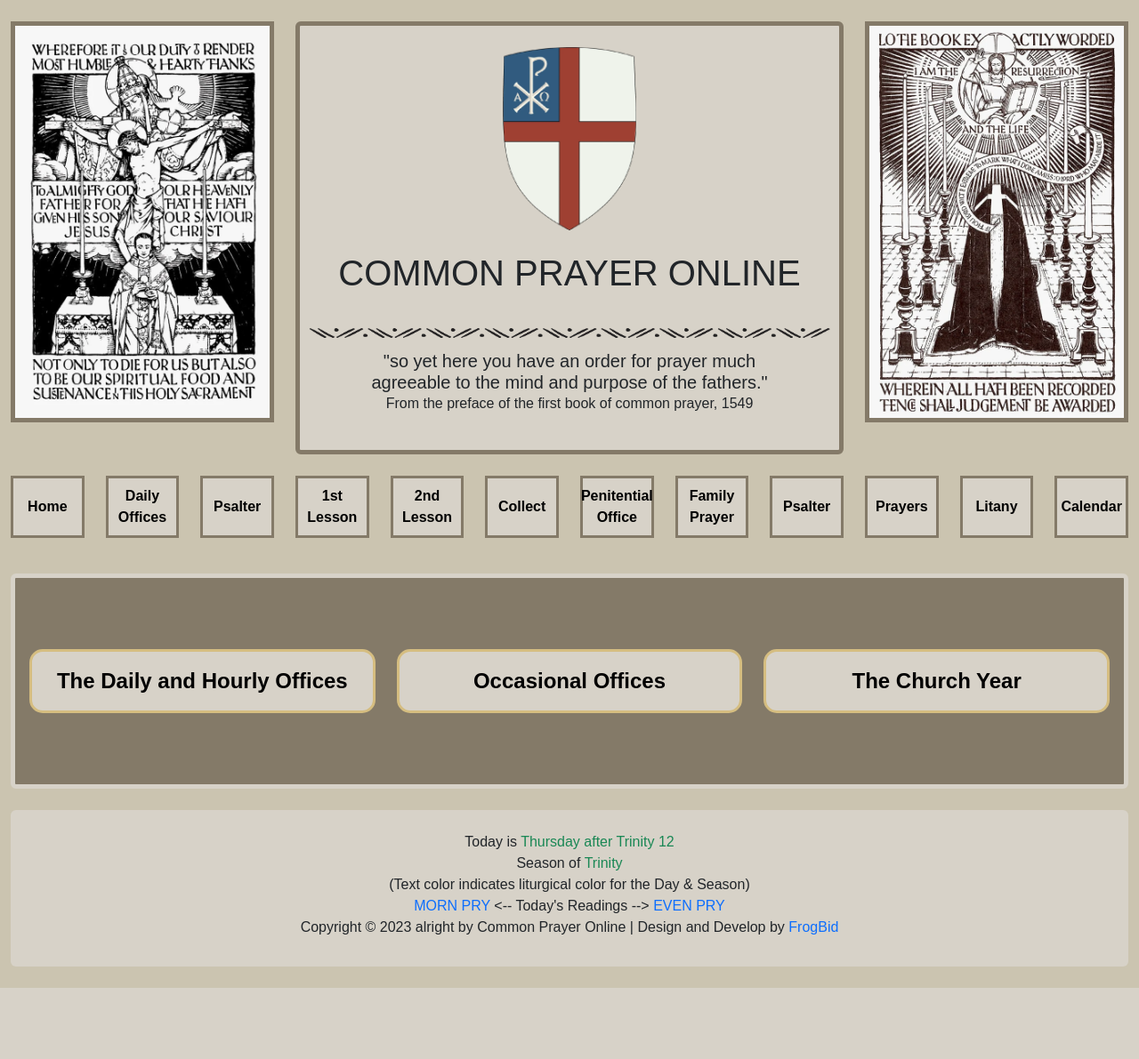
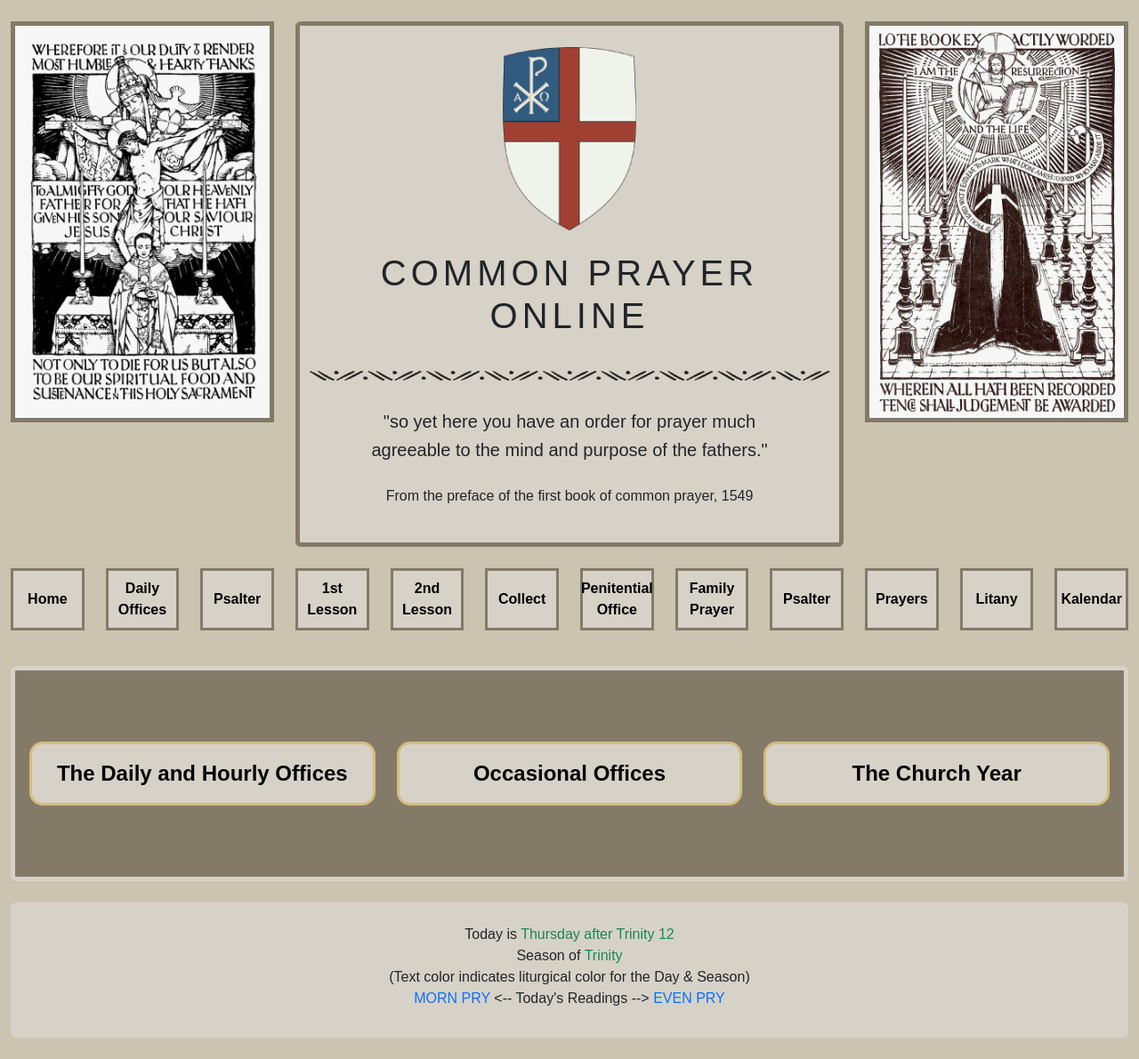
Before and after one commit to Frogbid-Khl/W-Common-Prayer-Online, a PHP site: page / in a window 1280 px wide. Shown: the whole page at 89% size. Before the commit the page ends 1111 px from the top, so only its background shows below. Run offline with PHP 8.4, Linux system fonts and the light colour scheme; some web fonts are replaced.

Commit message:
update all

```diff
--- a/assets/css/style.css
+++ b/assets/css/style.css
@@ -20,6 +20,10 @@
 
 .cpo-logo{
     max-width: 150px;
+}
+
+.cpo-title{
+    letter-spacing: 5px;
 }
 
 .cpo-home-image{
--- a/church-year.html
+++ b/church-year.html
@@ -147,11 +147,6 @@
             <br/>
             <span class="text-primary">MORN PRY</span> <-- Today's Readings --> <span
                 class="text-primary">EVEN PRY</span>
-            <br/>
-            Copyright ©
-            <script>document.write(/\d{4}/.exec(Date())[0])</script>
-            alright by Common Prayer Online | Design and Develop by <a class="text-decoration-none"
-                                                                       href="https://frogbid.com/">FrogBid</a>
         </p>
     </div>
 </section>
--- a/daily-office.html
+++ b/daily-office.html
@@ -106,11 +106,6 @@
             <br/>
             <span class="text-primary">MORN PRY</span> <-- Today's Readings --> <span
                 class="text-primary">EVEN PRY</span>
-            <br/>
-            Copyright ©
-            <script>document.write(/\d{4}/.exec(Date())[0])</script>
-            alright by Common Prayer Online | Design and Develop by <a class="text-decoration-none"
-                                                                       href="https://frogbid.com/">FrogBid</a>
         </p>
     </div>
 </section>
--- a/index.html
+++ b/index.html
@@ -23,13 +23,13 @@
             <div class="card cpo-card d-flex justify-content-center align-items-center h-100 pt-4 pb-4">
                 <div class="text-center">
                     <img alt="" class="img-fluid cpo-logo" src="assets/images/logo.webp"/>
-                    <h1 class="mt-4">COMMON PRAYER ONLINE</h1>
+                    <h1 class="mt-4 cpo-title">COMMON PRAYER ONLINE</h1>
                     <img alt="" class="img-fluid mt-3" src="assets/images/home/pattern.webp"/>
-                    <h5 style="max-width: 500px;margin: auto">
+                    <h5 class="mt-3" style="max-width: 500px;margin: auto;line-height: 2rem;">
                         "so yet here you have an order for prayer much
                         agreeable to the mind and purpose of the fathers."
                     </h5>
-                    <p>From the preface of the first book of common prayer, 1549</p>
+                    <p class="mt-4">From the preface of the first book of common prayer, 1549</p>
                 </div>
             </div>
         </div>
@@ -108,7 +108,7 @@
                 </div>
                 <div class="col-4 mb-3">
                     <a class="btn btn-primary cpo-home-btn w-100 d-flex justify-content-center align-items-center"
-                       href="callender.html">Calendar</a>
+                       href="kallender.html">Kalendar</a>
                 </div>
             </div>
         </div>
@@ -142,8 +142,6 @@
             <br/>
             <span class="text-primary">MORN PRY</span> <-- Today's Readings --> <span
                 class="text-primary">EVEN PRY</span>
-            <br/>
-            Copyright © <script>document.write(/\d{4}/.exec(Date())[0])</script> alright by Common Prayer Online | Design and Develop by <a href="https://frogbid.com/" class="text-decoration-none">FrogBid</a>
         </p>
     </div>
 </section>
--- a/occasional-office.html
+++ b/occasional-office.html
@@ -124,11 +124,6 @@
             <br/>
             <span class="text-primary">MORN PRY</span> <-- Today's Readings --> <span
                 class="text-primary">EVEN PRY</span>
-            <br/>
-            Copyright ©
-            <script>document.write(/\d{4}/.exec(Date())[0])</script>
-            alright by Common Prayer Online | Design and Develop by <a class="text-decoration-none"
-                                                                       href="https://frogbid.com/">FrogBid</a>
         </p>
     </div>
 </section>
```
Also changed, not shown: kallender.html (renamed from callender.html, +2 -7 lines).
